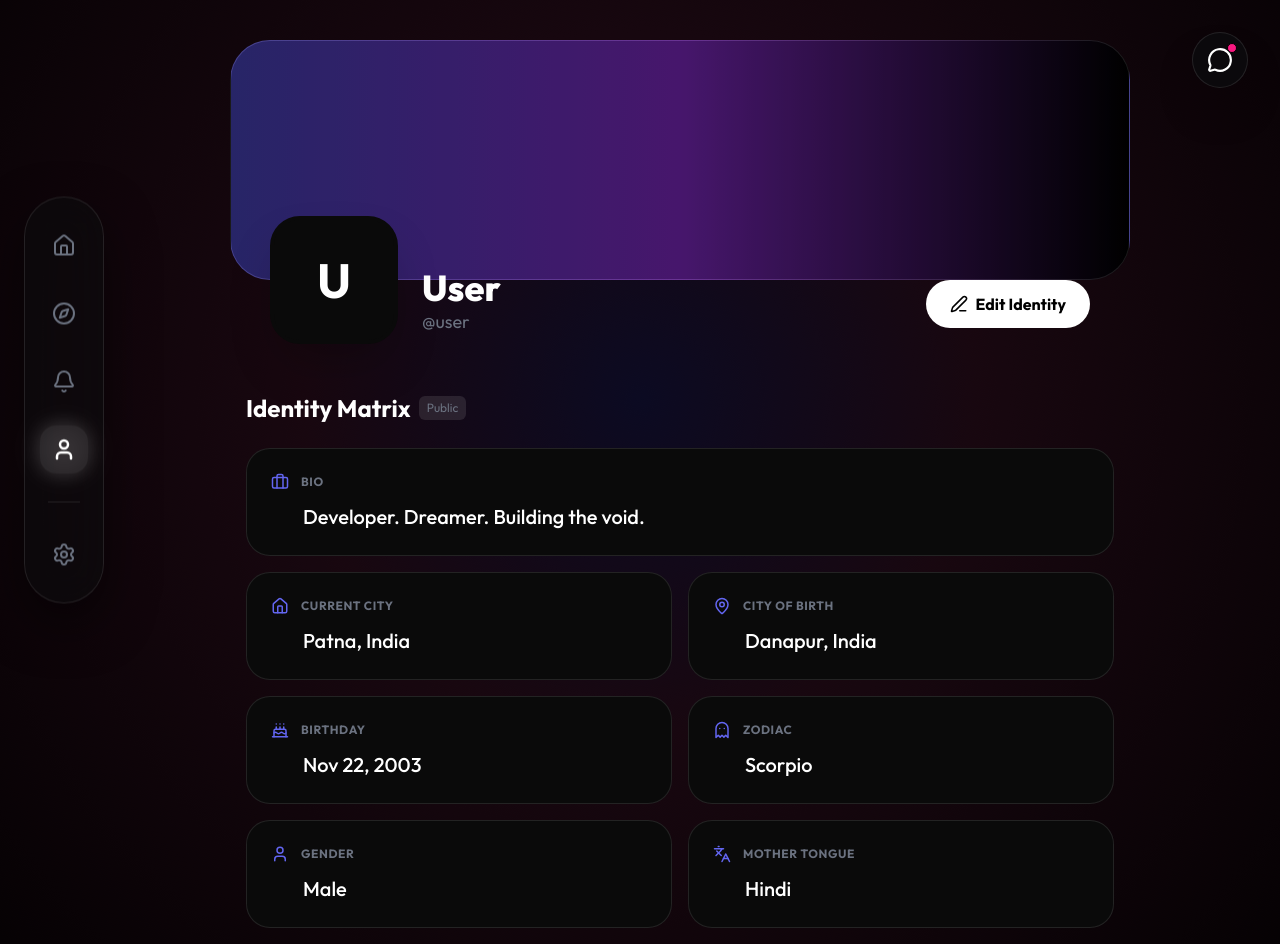
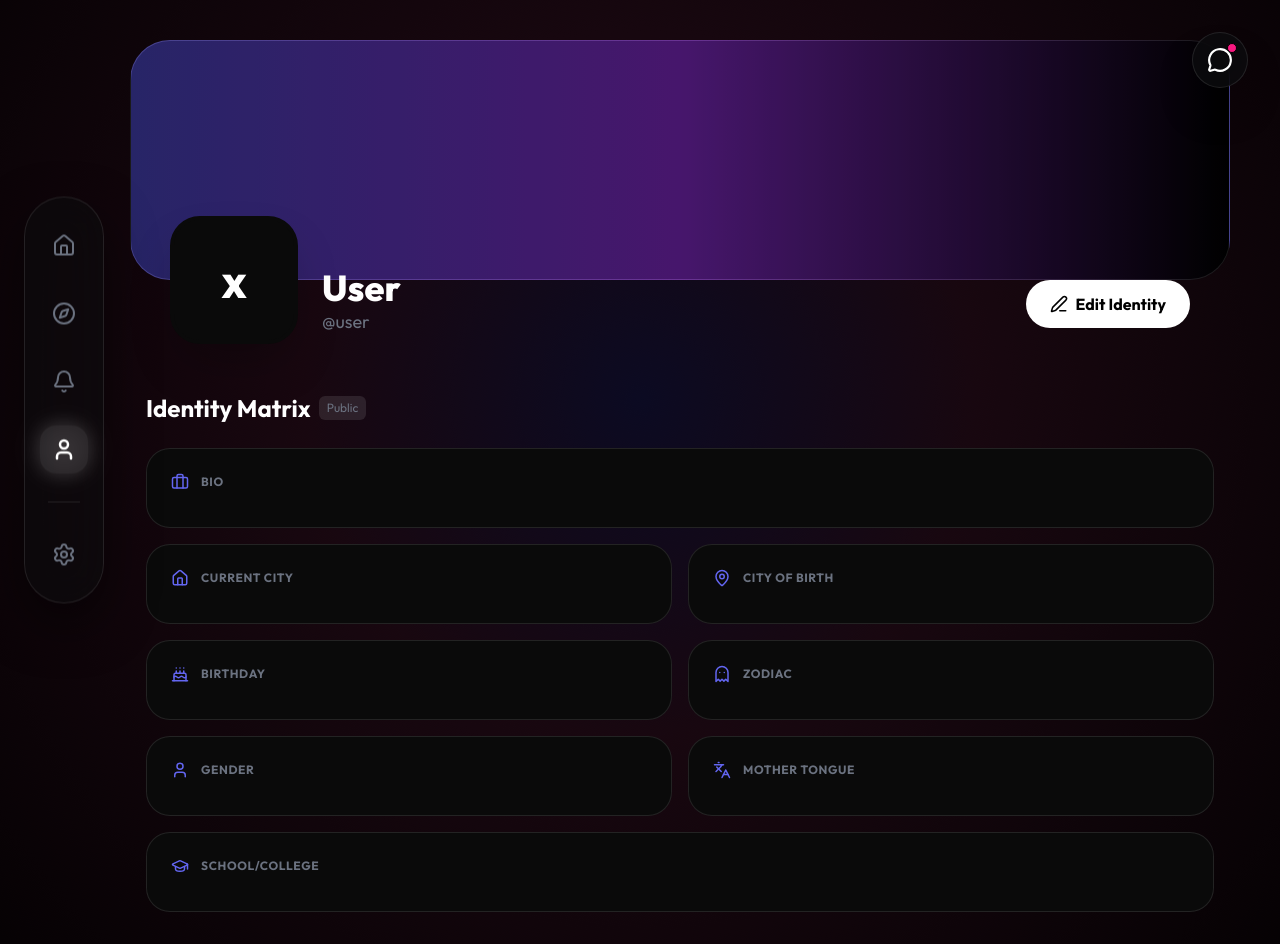
Before and after one commit to Z3RFLO/Talksydesign, a React (Vite) app: page /profile in a window 1280 px wide. Shown: the top 944 px of the page. Built offline with nearby package versions, Linux system fonts and the light colour scheme.

Commit message:
Fixed Feed layout alignment and increased post card width

```diff
--- a/src/pages/Feed.jsx
+++ b/src/pages/Feed.jsx
@@ -3,21 +3,24 @@ import PostCard from '../components/PostCard';
 
 export default function Feed({ posts = [], topic, onUserClick }) {
   return (
-    <div className="w-full max-w-[900px] mx-auto pt-10 pb-32 animate-in fade-in duration-500">
-      <div className="mb-12">
-        {/* APPLIED NEW FONT HERE: font-display */}
-        <h1 className="text-5xl font-display font-black text-white mb-2 tracking-tight flex items-center gap-4">
-          {topic && <span className="text-gray-500 text-3xl">#</span>}
+    // 1. Main Wrapper: Full Width + Padding Left (Keeps Headline near Sidebar)
+    <div className="w-full pt-10 pb-32 px-8 animate-in fade-in duration-500">
+
+      {/* 2. HEADER: Stays on the Left */}
+      <div className="mb-12 flex flex-col items-start max-w-[1200px]">
+        <h1 className="text-6xl font-display font-black text-white mb-2 tracking-tighter flex items-center gap-3">
+          {topic && <span className="text-gray-600 text-4xl">#</span>}
           {topic ? topic : "Feed"}
         </h1>
-        <p className="text-gray-500 text-lg font-medium">
-          {topic ? `Exploring transmissions about ${topic}.` : "Live transmissions from the void."}
+        <p className="text-gray-500 text-xl font-medium">
+          {topic ? `Exploring transmissions about ${topic}.` : ""}
         </p>
       </div>
 
-      <div className="flex flex-col gap-6">
+      {/* 3. POSTS CONTAINER: Centered (mx-auto) & Restricted Width */}
+      <div className="w-full max-w-[1200px] mx-auto flex flex-col gap-6">
         {(!posts || posts.length === 0) ? (
-          <div className="p-10 border border-white/10 bg-[#121214] rounded-3xl text-center">
+          <div className="p-10 border border-white/10 bg-[#121214] rounded-3xl text-left">
             <h2 className="text-xl font-display font-bold text-white mb-2">No signals yet.</h2>
             <p className="text-gray-500">Be the first to transmit.</p>
           </div>
--- a/src/pages/Profile.jsx
+++ b/src/pages/Profile.jsx
@@ -10,15 +10,15 @@ export default function Profile() {
   const [profile, setProfile] = useState({
     name: "User",
     handle: "@user",
-    avatar: "U",
-    bio: "Developer. Dreamer. Building the void.",
-    currentCity: "Patna, India",
-    birthCity: "Danapur, India",
-    birthday: "Nov 22, 2003",
-    zodiac: "Scorpio",
-    gender: "Male",
-    language: "Hindi",
-    education: "IIT Bombay"
+    avatar: "x",
+    bio: "",
+    currentCity: "",
+    birthCity: "",
+    birthday: "",
+    zodiac: "",
+    gender: "",
+    language: "",
+    education: ""
   });
 
   // Function to handle text changes
@@ -52,7 +52,7 @@ export default function Profile() {
   );
 
   return (
-    <div className="w-full max-w-[900px] mx-auto pt-10 pb-32 animate-in fade-in slide-in-from-bottom-8 duration-700">
+    <div className="w-full max-w-[1100px] mx-auto pt-10 pb-32 animate-in fade-in slide-in-from-bottom-8 duration-700">
 
       {/* --- 1. HEADER CARD --- */}
       <div className="relative mb-12 group">
--- a/src/pages/Settings.jsx
+++ b/src/pages/Settings.jsx
@@ -27,7 +27,7 @@ export default function Settings({ isPureBlack, toggleTheme }) {
   };
 
   return (
-    <div className="w-full max-w-[900px] mx-auto pt-10 pb-32 animate-in fade-in slide-in-from-bottom-4 duration-700">
+    <div className="w-full max-w-[1200px] mx-auto pt-10 pb-32 animate-in fade-in slide-in-from-bottom-4 duration-700">
 
       <div className="mb-12">
         <h1 className="text-5xl font-display font-black text-white mb-2 tracking-tight">Settings</h1>
--- a/src/pages/explore.jsx
+++ b/src/pages/explore.jsx
@@ -14,7 +14,7 @@ export default function Explore() {
   const navigate = useNavigate();
 
   return (
-    <div className="w-full max-w-[1000px] mx-auto pt-10 pb-32 animate-in fade-in slide-in-from-bottom-8 duration-700">
+    <div className="w-full max-w-[1200px] mx-auto pt-10 pb-32 animate-in fade-in slide-in-from-bottom-8 duration-700">
 
       <div className="mb-12">
         <h1 className="text-5xl font-display font-black text-white mb-2 tracking-tight">Explore</h1>
```
